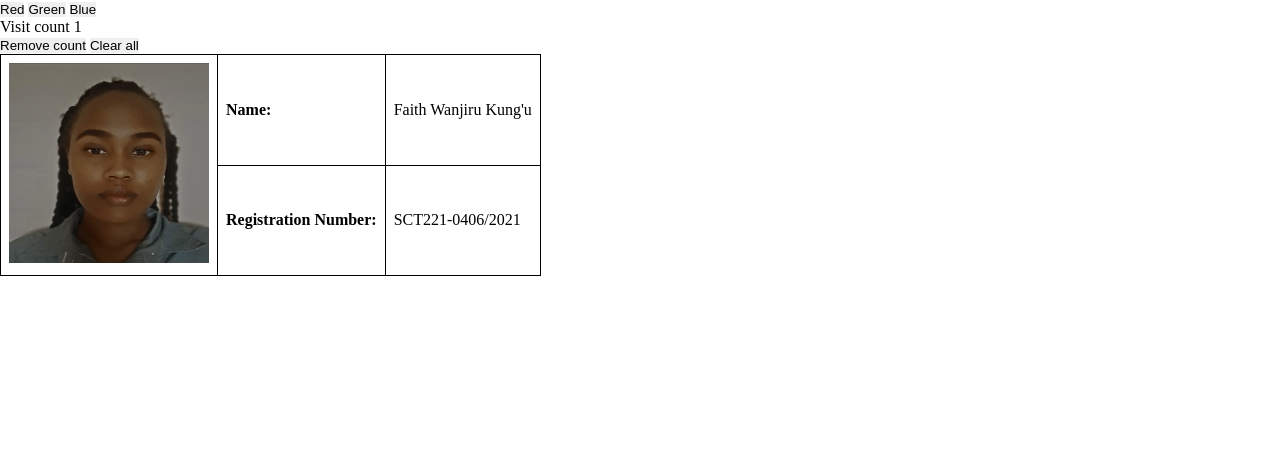
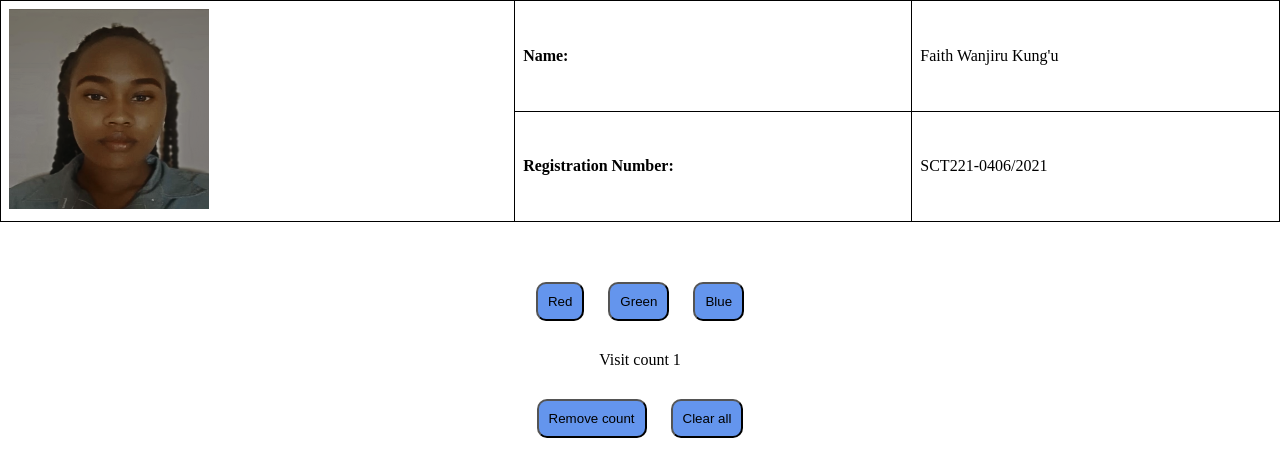
Before and after one commit to ladygit-comits/Assignment, a plain HTML site: page index.html in a window 1280 px wide. Drawn offline with Linux system fonts and the light colour scheme.

Commit message:
Add a few classes and syle

```diff
--- a/index.css
+++ b/index.css
@@ -1,14 +1,35 @@
 *{
     margin: 0;
     padding: 0;
-    border: 0;
+    text-align: center;
 }
  table {
+   padding-top: 0;
+    width: 100%;
     border-collapse: collapse;
  }
+
 
  th, td {
     border: 1px solid black;
     padding: 8px;
     text-align: left;
  }
+
+ button{
+
+   padding: 10px;
+   border-radius: 10px;
+   background-color: cornflowerblue;
+   margin: 10px;
+
+ }
+
+ #visitCount{
+  padding: 20px;
+  text-align: center;
+ }
+
+.distance {
+   padding-top: 50px;
+ }
--- a/index.html
+++ b/index.html
@@ -64,16 +64,8 @@ const showAllStoredKeyValues = () => {
 </head>
 
 <body onload="initialize()">
-    <ui id="storedItems"></ui>
-    <button type="button" onclick="setColorPreference('red')">Red</button>
-    <button type="button"
-   onclick="setColorPreference('green')">Green</button>
-    <button type="button"
-   onclick="setColorPreference('blue')">Blue</button>
-    <div id="visitCount"></div>
-    <button type="button" onclick="removeCount()">Remove count</button>
-    <button type="button" onclick="clearAll()">Clear all</button>
-  <table>
+
+  <table class="position">
     <tr>
         <th rowspan="2"><img src="passport.png" alt="Passport Photo" width="200" height="200"></th>
         <th>Name:</th>
@@ -84,5 +76,18 @@ const showAllStoredKeyValues = () => {
         <td>SCT221-0406/2021</td>
     </tr>
 </table>
+
+<ui id="storedItems"></ui>
+<div class="distance"></div>
+<button type="button" onclick="setColorPreference('red')">Red</button>
+<button type="button"
+onclick="setColorPreference('green')">Green</button>
+<button type="button"
+onclick="setColorPreference('blue')">Blue</button>
+</div>
+<div id="visitCount"></div>
+<button type="button" onclick="removeCount()">Remove count</button>
+<button type="button" onclick="clearAll()">Clear all</button>
+
 </body>
 </html>
```
